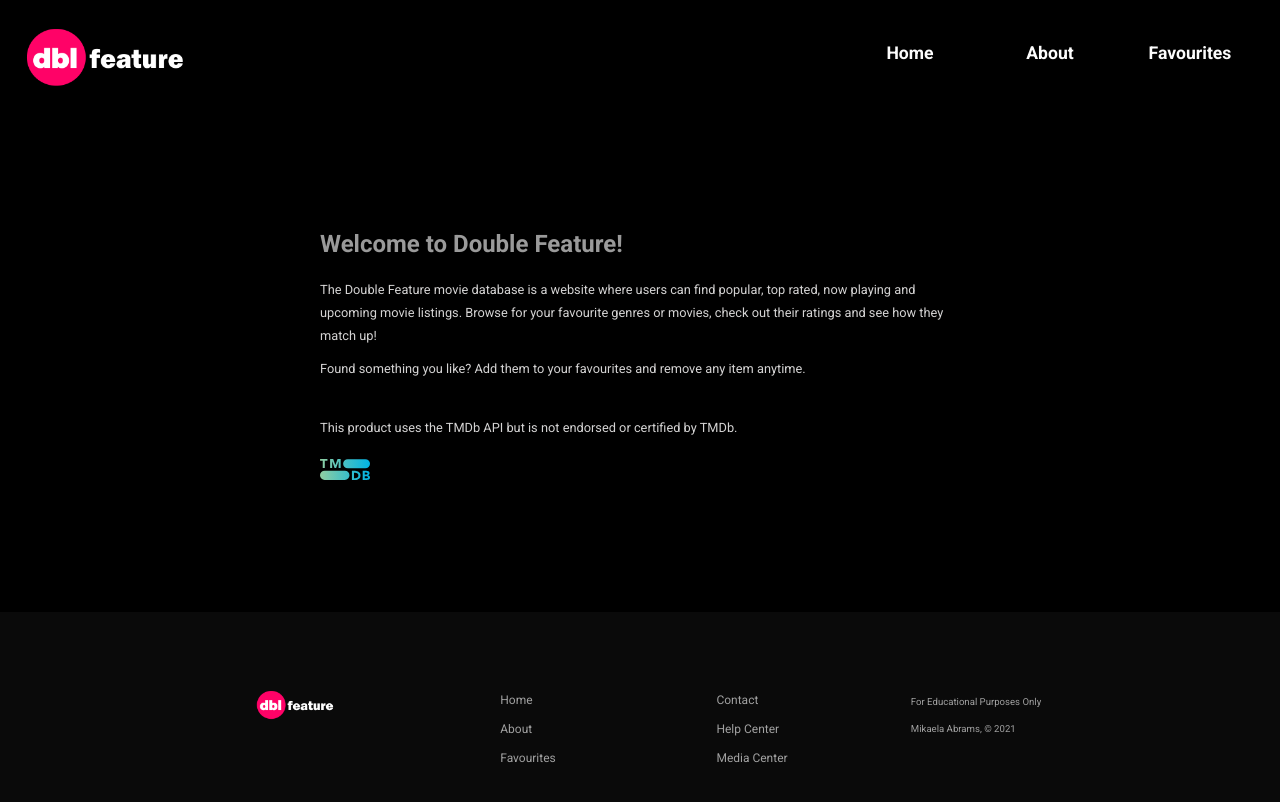
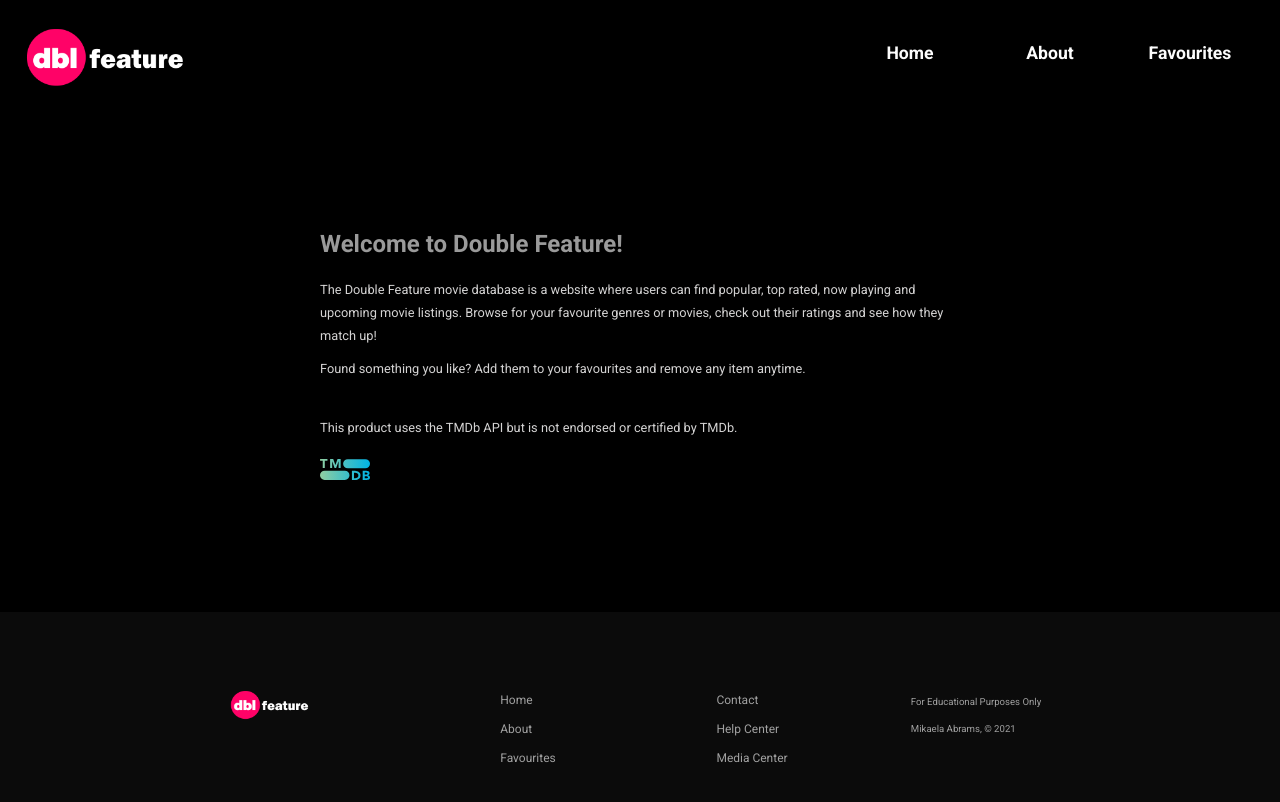
Before and after one commit to mikaelajoelle/movie-app, a React app: page /movie-app/about in a window 1280 px wide. Built offline with nearby package versions, Linux system fonts and the light colour scheme; a web font is replaced by a local one.

Commit message:
adjusting footer color

```diff
--- a/src/styles/components/_footer.scss
+++ b/src/styles/components/_footer.scss
@@ -9,7 +9,7 @@ footer{
     padding: 6vw 15vw;
     color: $grey;
     font-family: $bodyFont;
-    background-color: rgb(10, 10, 10);
+    background-color: rgb(11, 11, 11);
     text-align: center;
     position: relative;
 
@@ -64,7 +64,7 @@ footer{
         text-align: left;
 
         .footer-logo{
-            margin-left: 5vw;
+            margin-left: 3vw;
         }
 
     }
```
